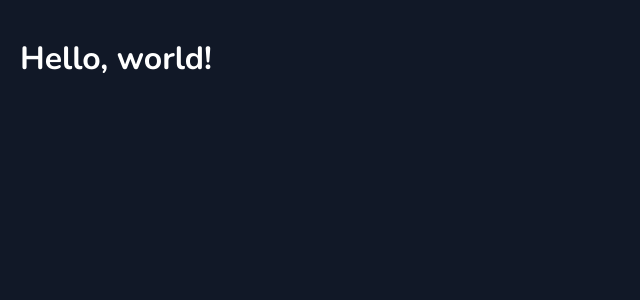
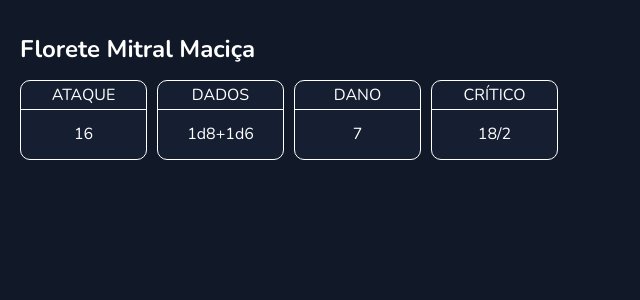
Before and after one commit to lauanS/sp-sheet, a Vue app: page / in a window 1280 px wide. Shown: the top 300 px of the page, without its empty margins (0-640 px from the left). Built offline with nearby package versions, Linux system fonts and the light colour scheme.

Commit message:
:sparkles: Show basic weapon status

```diff
--- a/src/views/FlorianView.vue
+++ b/src/views/FlorianView.vue
@@ -1,9 +1,114 @@
 <template>
-  <h1>Hello, world!</h1>
+  <div class="page-layout">
+    <div class="weapon">
+      <h1>{{ weapon }}</h1>
+      <div class="property-list">
+        <div
+          v-for="property in [
+            { name: 'Ataque', value: hit },
+            { name: 'Dados', value: dices },
+            { name: 'Dano', value: damage },
+            { name: 'Crítico', value: `${critChange}/${critMod}` }
+          ]"
+          :key="property.name"
+          class="property"
+        >
+          <span class="name">{{ property.name }}</span>
+          <span class="value">{{ property.value }}</span>
+        </div>
+      </div>
+    </div>
+  </div>
 </template>
 
 <script setup lang="ts">
+import { ref, computed } from 'vue';
+
+type Mod = {
+  name: string,
+  modifier: string,
+  value: number
+}
+
+const weapon = ref("Florete Mitral Maciça");
+const dices = ref("1d8+1d6");
+const critChange = ref(18);
+const critMod = ref(2);
+
+const mods = ref([
+  { name: 'Luta', modifier: 'hit', value: 12 }, // (lvl/2===5) +  dex (3 | armas ágil) + treino (4)
+  { name: 'Esgrimista', modifier: 'damage', value: 5 }, // int
+  { name: 'En Garde', modifier: 'critChance', value: 2 }, // def também
+  { name: 'Estilo uma arma', modifier: 'hit', value: 2 }, // def também
+  { name: 'Ataque preciso', modifier: 'critChance', value: 2 },
+  { name: 'Ataque preciso', modifier: 'critMod', value: 1 },
+  { name: 'Ataque Acrobático', modifier: 'hit', value: 2 },
+  { name: 'Ataque Acrobático', modifier: 'damage', value: 2 }
+])
+
+const calcMod = (arr: Mod[], modifier: string) => {
+  console.log('called', modifier)
+  return arr.reduce((prev, curr) => {
+    if (curr.modifier === modifier) {
+      return prev + curr.value;
+    }
+    return prev;
+  }, 0);
+}
+
+const damage = computed(() => calcMod(mods.value, 'damage'));
+const hit = computed(() => calcMod(mods.value, 'hit'));
 </script>
 
 <style scoped>
+.page-layout {
+  display: flex;
+}
+
+.weapon {
+  h1 {
+    font-size: 24px;
+    display: block;
+  }
+
+  .property-list {
+    display: flex;
+  }
+
+  .property {
+    border: 1px solid white;
+    border-radius: 10px;
+    background-color: #161f32;
+    width: 125px;
+
+    margin-right: 10px;
+
+    display: flex;
+    flex-direction: column;
+    align-items: center;
+
+    .name {
+      font-size: 16px;
+      border-bottom: 1px solid white;
+      text-align: center;
+      width: 100%;
+
+      padding: 5px 0px;
+      text-transform: uppercase;
+    }
+
+    .value {
+      padding: 15px 5px;
+    }
+  }
+}
+
+.input {
+  input {
+    color: white;
+    border: 1px solid white;
+    border-radius: 10px;
+    padding: 5px 10px;
+  }
+}
 </style>
```
